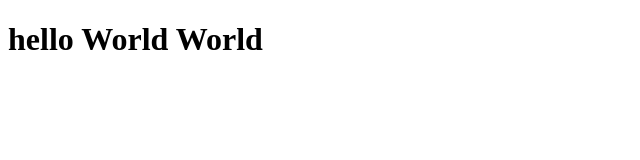
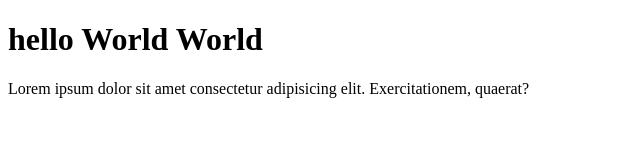
Before and after one commit to bharatsuryawanshi5513/fsd50, a plain HTML site: page index.html in a window 1280 px wide. Shown: the whole page, without its empty margins (0-640 px from the left). Drawn offline with Linux system fonts and the light colour scheme.

Commit message:
loren text add

```diff
--- a/index.html
+++ b/index.html
@@ -7,5 +7,6 @@
 </head>
 <body>
     <h1>hello World World</h1>
+    <p>Lorem ipsum dolor sit amet consectetur adipisicing elit. Exercitationem, quaerat?</p>
 </body>
 </html>
```
